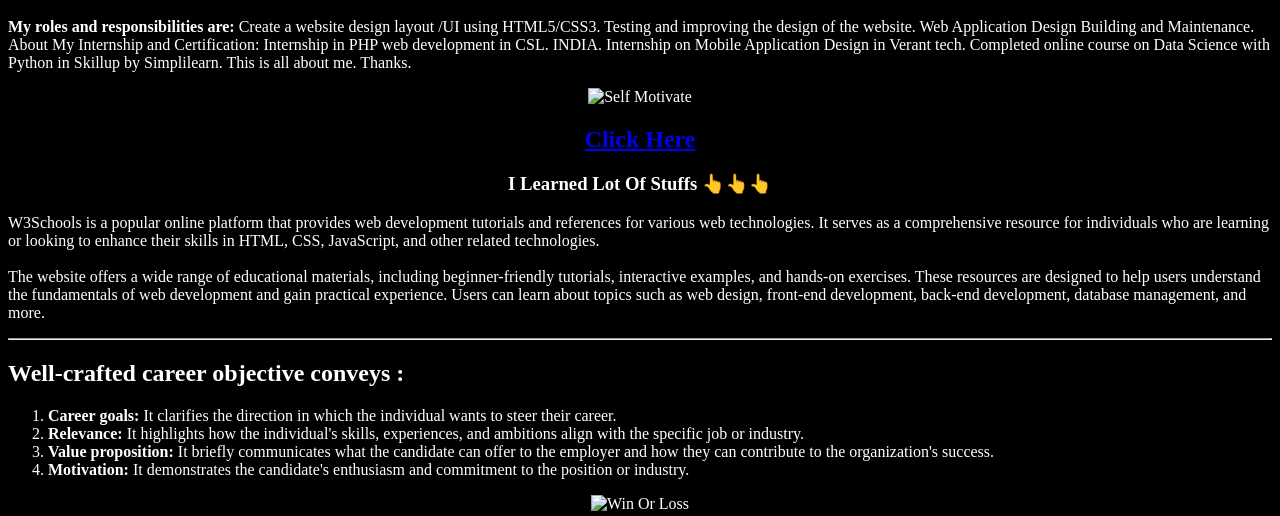
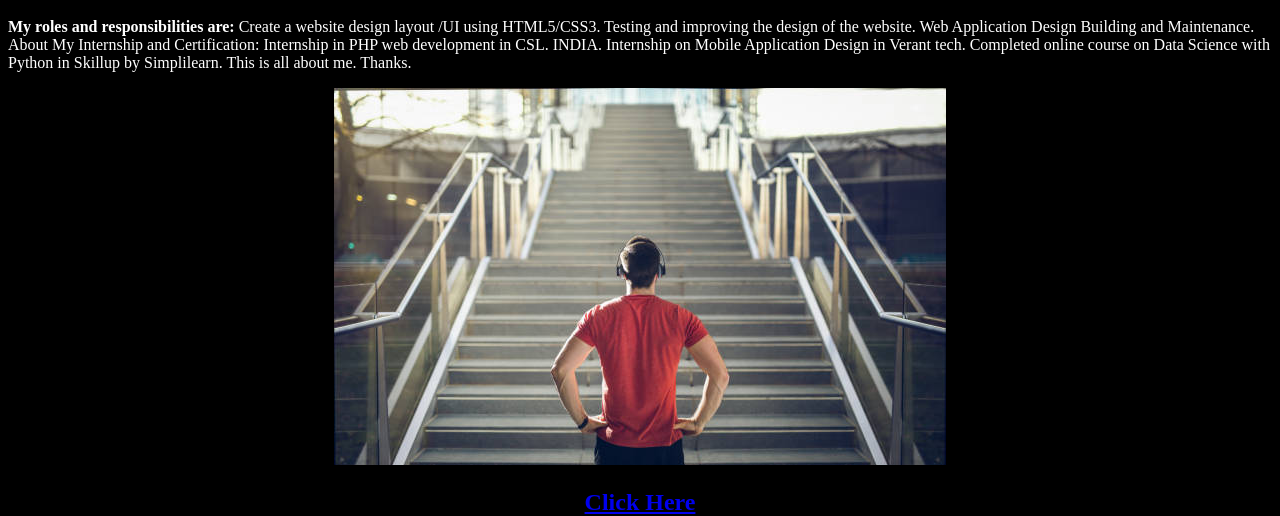
Before and after one commit to Vikraman-Rajendran/Blog_Website, a plain HTML site: page index.html in a window 1280 px wide. Shown: the part 285-801 px from the top of the page. Drawn offline with Linux system fonts and the light colour scheme.

Commit message:
Update and rename Vikram Website.html to index.html

```diff
--- a/Vikram Website.html
+++ b/index.html
@@ -3,7 +3,7 @@
   <head>
   <title>Portfolio</title>
   <!-- Flaticon Website -->
-  <link rel="icon" href="./Ref Images/Titile.png">
+  <link rel="icon" href="Titile.png">
 </head>
 <body bgcolor="black" style="color:white">
   <center>
@@ -41,7 +41,7 @@
 
   This is all about me. Thanks.
   </p><center>
-  <img src="Ref Images/Moto.jpg" alt="Self Motivate">
+  <img src="Moto.jpg" alt="Self Motivate">
   <br>
   <h2><a href="https://www.w3schools.com/">Click Here</a>
   <h3>I Learned Lot Of Stuffs 👆👆👆</h3></center>
@@ -62,7 +62,7 @@
 <li><b>Motivation:</b> It demonstrates the candidate's enthusiasm and commitment to the position or industry.</li>
 </ol>
 </p><center>
-<img width="500px" src="Ref Images/Win.jpeg" alt="Win Or Loss">
+<img width="500px" src="Win.jpeg" alt="Win Or Loss">
 </center><p>
 <ol><h3>Some famous motivational speech quotes about success include: </h3>
 <li>"Great moments are born from great opportunity, and that's what you have here tonight, boys. That's what you've earned here tonight. One game; if we played them 10 times, they might win nine. But not this game, not tonight. Tonight, we skate with them. Tonight, we stay with them, and we shut them down, because we can. Tonight, we are the greatest hockey team in the world." — Herb Brooks</li>
```
